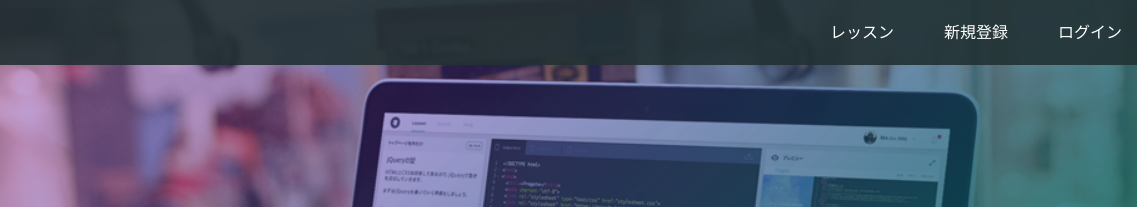
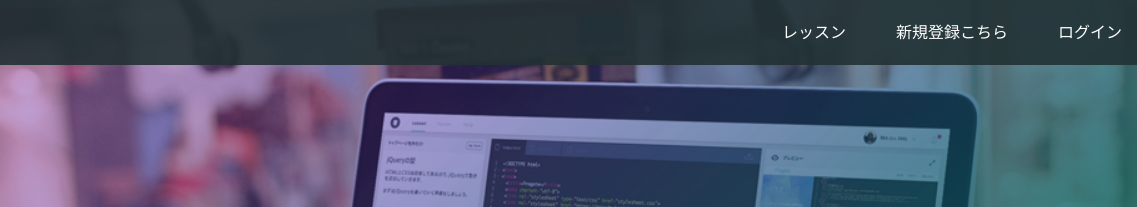
Before and after one commit to ernna/ernna.github.io, a plain HTML site: page index.html in a window 1280 px wide. Shown: the top 207 px of the page, 143-1280 px from the left. Drawn offline with Linux system fonts and the light colour scheme.

Commit message:
Update index.html

```diff
--- a/index.html
+++ b/index.html
@@ -16,7 +16,7 @@
       <span class="fa fa-bars menu-icon"></span>
       <div class="header-right">
         <a href="#">レッスン</a>
-        <a href="#">新規登録</a>
+        <a href="#">新規登録こちら</a>
         <a href="#" class="login">ログイン</a>
       </div>
     </div>
```
